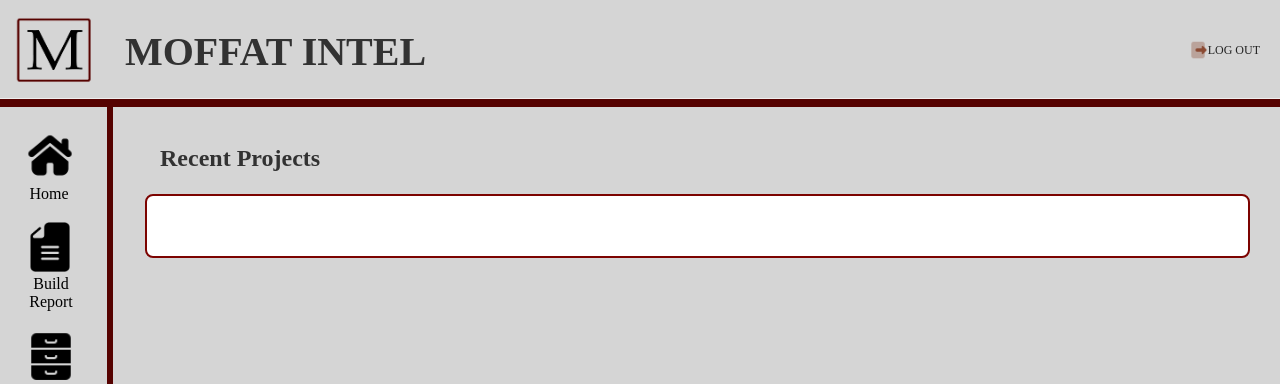
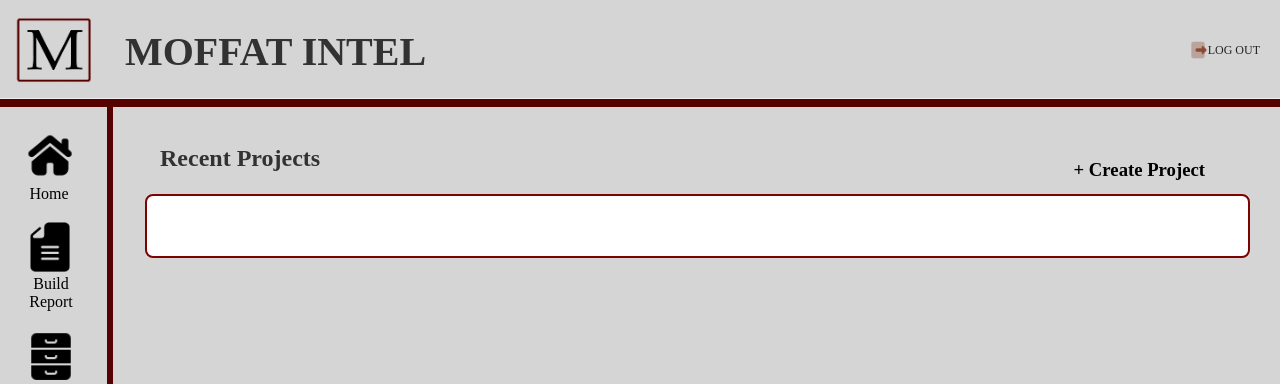
Before and after one commit to bnsmth235/NorthlineIntel, a Django app: page /reports/home/ in a window 1280 px wide. Shown: the top 384 px of the page. Run offline with Django 4.2, Linux system fonts and the light colour scheme; a user stored in the database is signed in; data that the repository does not hold is empty.

```diff
--- a/MoffatIntel/reports/templates/reports/home.html
+++ b/MoffatIntel/reports/templates/reports/home.html
@@ -4,6 +4,7 @@
 
 {% block content %}
 <h2 style="margin-left: 45px; margin-bottom: -8px;">Recent Projects</h2>
+<h3 style="float: right; margin-top: -30px; padding: 25px; margin-right: 50px"><a style="text-decoration: none; color: black;">+ Create Project</a></h3>
 <div class="reports-list-div">
 {% for project in recent_projects %}
     <div class="report-item">
```
Also changed, not shown: MoffatIntel/db.sqlite3 (added), 1 other file.
